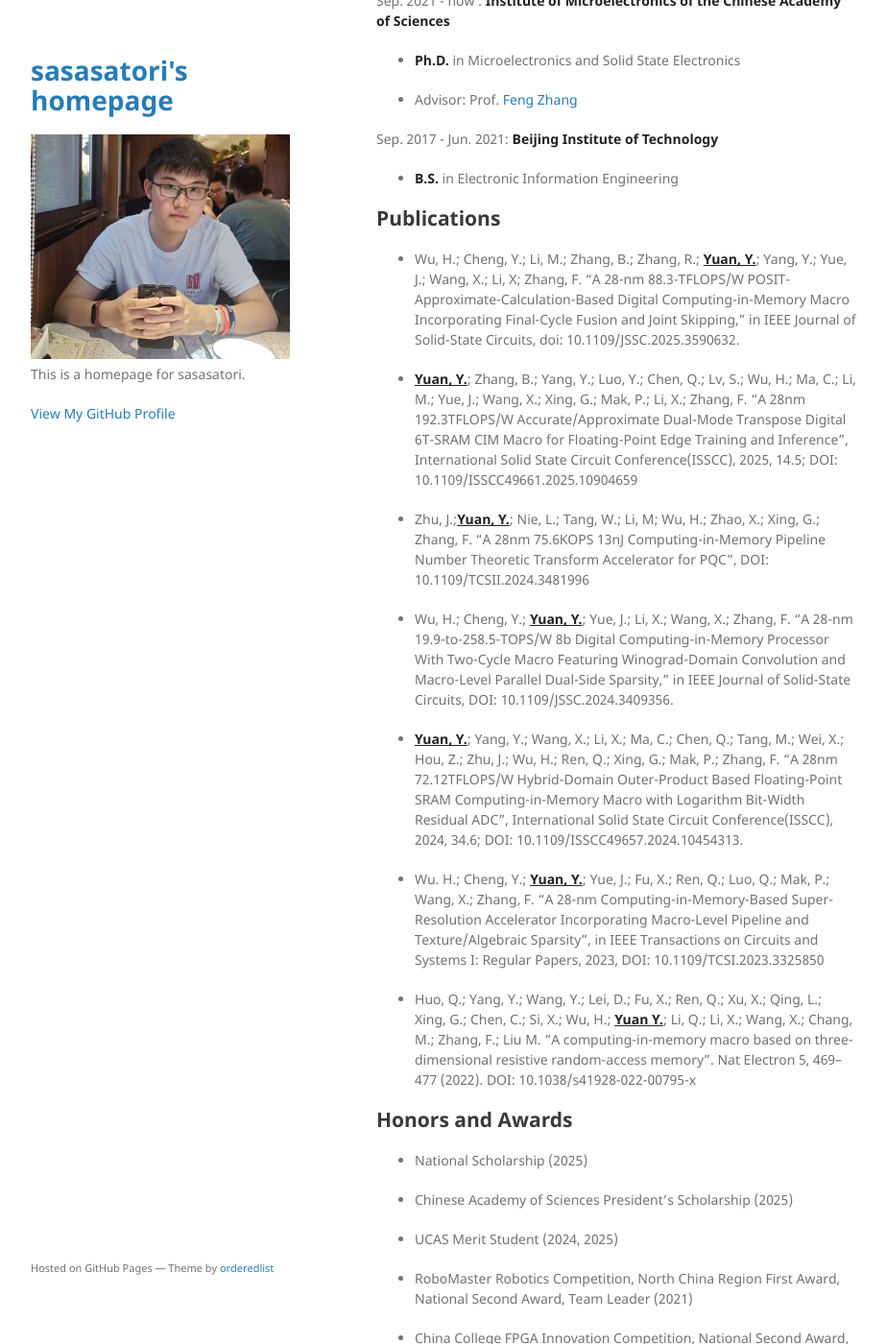
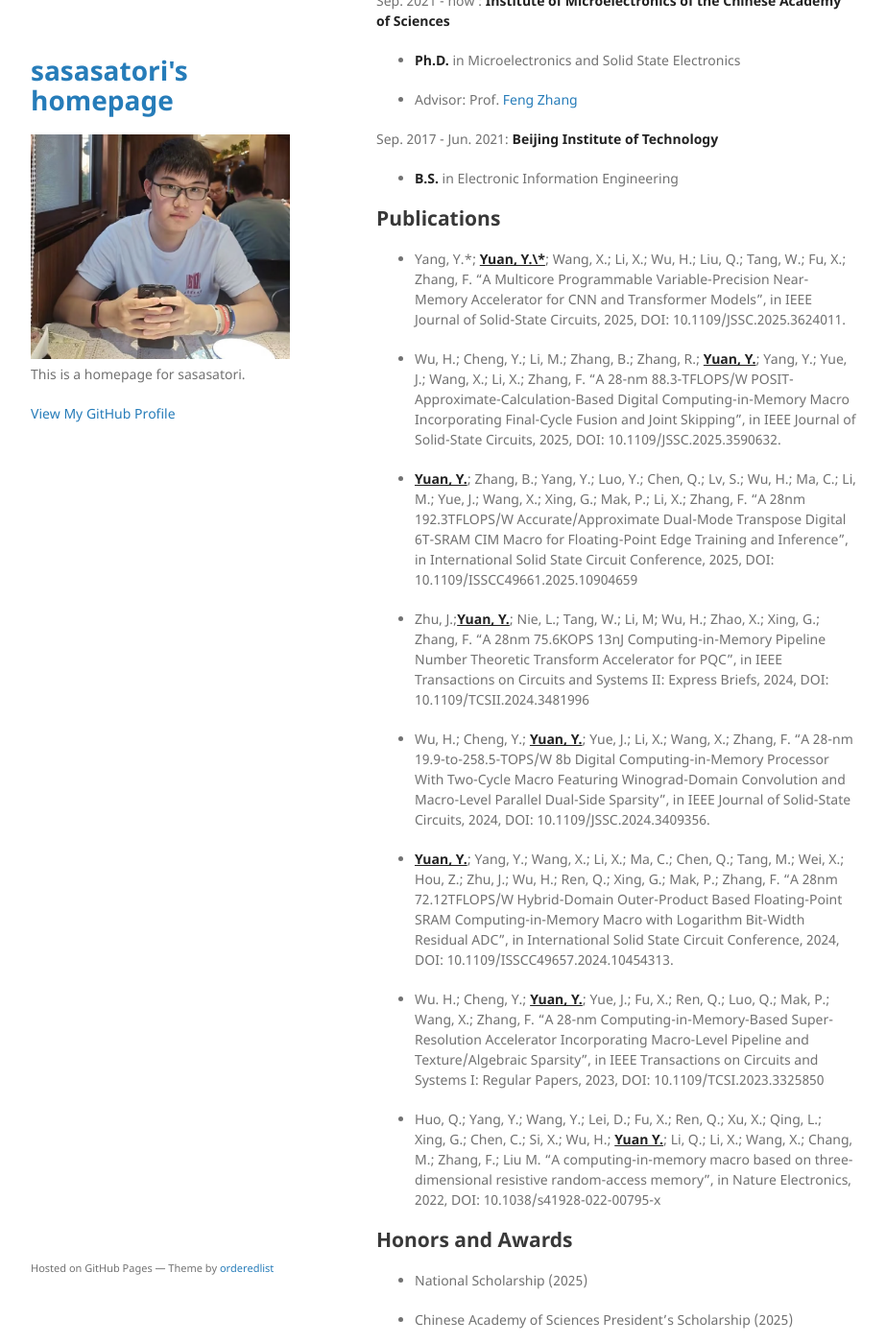
Before and after one commit to sasasatori/sasasatori.github.io, a Jekyll site: the page built from index.md, in a window 1280 px wide and 1400 px high, scrolled down 259 px. Shown: the whole window at 96% size, without its empty margins (178-1101 px from the left). Built offline with Jekyll 4.4.1, drawn with Linux system fonts in a browser that asks for light colours; our own code applies the rules of GitHub Pages for plain Markdown files.

Commit message:
update publications

```diff
--- a/index.md
+++ b/index.md
@@ -15,19 +15,21 @@ Sep. 2017 - Jun. 2021: **Beijing Institute of Technology**
 
 ## Publications
 
-- Wu, H.; Cheng, Y.; Li, M.; Zhang, B.; Zhang, R.; **<u>Yuan, Y.</u>**; Yang, Y.; Yue, J.; Wang, X.; Li, X; Zhang, F. "A 28-nm 88.3-TFLOPS/W POSIT-Approximate-Calculation-Based Digital Computing-in-Memory Macro Incorporating Final-Cycle Fusion and Joint Skipping," in IEEE Journal of Solid-State Circuits, doi: 10.1109/JSSC.2025.3590632.
+- Yang, Y.*; **<u>Yuan, Y.\*</u>**; Wang, X.; Li, X.; Wu, H.; Liu, Q.; Tang, W.; Fu, X.; Zhang, F. "A Multicore Programmable Variable-Precision Near-Memory Accelerator for CNN and Transformer Models", in IEEE Journal of Solid-State Circuits, 2025, DOI: 10.1109/JSSC.2025.3624011.
 
-- **<u>Yuan, Y.</u>**; Zhang, B.; Yang, Y.; Luo, Y.; Chen, Q.; Lv, S.; Wu, H.; Ma, C.; Li, M.; Yue, J.; Wang, X.; Xing, G.; Mak, P.; Li, X.; Zhang, F. "A 28nm 192.3TFLOPS/W Accurate/Approximate Dual-Mode Transpose Digital 6T-SRAM CIM Macro for Floating-Point Edge Training and Inference", International Solid State Circuit Conference(ISSCC), 2025, 14.5; DOI: 10.1109/ISSCC49661.2025.10904659
+- Wu, H.; Cheng, Y.; Li, M.; Zhang, B.; Zhang, R.; **<u>Yuan, Y.</u>**; Yang, Y.; Yue, J.; Wang, X.; Li, X.; Zhang, F. "A 28-nm 88.3-TFLOPS/W POSIT-Approximate-Calculation-Based Digital Computing-in-Memory Macro Incorporating Final-Cycle Fusion and Joint Skipping", in IEEE Journal of Solid-State Circuits, 2025, DOI: 10.1109/JSSC.2025.3590632.
 
-- Zhu, J.;**<u>Yuan, Y.</u>**; Nie, L.; Tang, W.; Li, M; Wu, H.; Zhao, X.; Xing, G.; Zhang, F. "A 28nm 75.6KOPS 13nJ Computing-in-Memory Pipeline Number Theoretic Transform Accelerator for PQC", DOI: 10.1109/TCSII.2024.3481996
+- **<u>Yuan, Y.</u>**; Zhang, B.; Yang, Y.; Luo, Y.; Chen, Q.; Lv, S.; Wu, H.; Ma, C.; Li, M.; Yue, J.; Wang, X.; Xing, G.; Mak, P.; Li, X.; Zhang, F. "A 28nm 192.3TFLOPS/W Accurate/Approximate Dual-Mode Transpose Digital 6T-SRAM CIM Macro for Floating-Point Edge Training and Inference", in International Solid State Circuit Conference, 2025, DOI: 10.1109/ISSCC49661.2025.10904659
 
-- Wu, H.; Cheng, Y.; **<u>Yuan, Y.</u>**; Yue, J.; Li, X.; Wang, X.; Zhang, F. "A 28-nm 19.9-to-258.5-TOPS/W 8b Digital Computing-in-Memory Processor With Two-Cycle Macro Featuring Winograd-Domain Convolution and Macro-Level Parallel Dual-Side Sparsity," in IEEE Journal of Solid-State Circuits, DOI: 10.1109/JSSC.2024.3409356.
+- Zhu, J.;**<u>Yuan, Y.</u>**; Nie, L.; Tang, W.; Li, M; Wu, H.; Zhao, X.; Xing, G.; Zhang, F. "A 28nm 75.6KOPS 13nJ Computing-in-Memory Pipeline Number Theoretic Transform Accelerator for PQC", in IEEE Transactions on Circuits and Systems II: Express Briefs, 2024, DOI: 10.1109/TCSII.2024.3481996
 
-- **<u>Yuan, Y.</u>**; Yang, Y.; Wang, X.; Li, X.; Ma, C.; Chen, Q.; Tang, M.; Wei, X.; Hou, Z.; Zhu, J.; Wu, H.; Ren, Q.; Xing, G.; Mak, P.; Zhang, F. "A 28nm 72.12TFLOPS/W Hybrid-Domain Outer-Product Based Floating-Point SRAM Computing-in-Memory Macro with Logarithm Bit-Width Residual ADC", International Solid State Circuit Conference(ISSCC), 2024, 34.6; DOI: 10.1109/ISSCC49657.2024.10454313.
+- Wu, H.; Cheng, Y.; **<u>Yuan, Y.</u>**; Yue, J.; Li, X.; Wang, X.; Zhang, F. "A 28-nm 19.9-to-258.5-TOPS/W 8b Digital Computing-in-Memory Processor With Two-Cycle Macro Featuring Winograd-Domain Convolution and Macro-Level Parallel Dual-Side Sparsity", in IEEE Journal of Solid-State Circuits, 2024, DOI: 10.1109/JSSC.2024.3409356.
+
+- **<u>Yuan, Y.</u>**; Yang, Y.; Wang, X.; Li, X.; Ma, C.; Chen, Q.; Tang, M.; Wei, X.; Hou, Z.; Zhu, J.; Wu, H.; Ren, Q.; Xing, G.; Mak, P.; Zhang, F. "A 28nm 72.12TFLOPS/W Hybrid-Domain Outer-Product Based Floating-Point SRAM Computing-in-Memory Macro with Logarithm Bit-Width Residual ADC", in International Solid State Circuit Conference, 2024, DOI: 10.1109/ISSCC49657.2024.10454313.
 
 - Wu. H.; Cheng, Y.; **<u>Yuan, Y.</u>**; Yue, J.; Fu, X.; Ren, Q.; Luo, Q.; Mak, P.; Wang, X.; Zhang, F. "A 28-nm Computing-in-Memory-Based Super-Resolution Accelerator Incorporating Macro-Level Pipeline and Texture/Algebraic Sparsity", in IEEE Transactions on Circuits and Systems I: Regular Papers, 2023, DOI: 10.1109/TCSI.2023.3325850
 
-- Huo, Q.; Yang, Y.; Wang, Y.; Lei, D.; Fu, X.; Ren, Q.; Xu, X.; Qing, L.; Xing, G.; Chen, C.; Si, X.; Wu, H.; **<u>Yuan Y.</u>**; Li, Q.; Li, X.; Wang, X.; Chang, M.; Zhang, F.; Liu M. "A computing-in-memory macro based on three-dimensional resistive random-access memory". Nat Electron 5, 469–477 (2022). DOI: 10.1038/s41928-022-00795-x
+- Huo, Q.; Yang, Y.; Wang, Y.; Lei, D.; Fu, X.; Ren, Q.; Xu, X.; Qing, L.; Xing, G.; Chen, C.; Si, X.; Wu, H.; **<u>Yuan Y.</u>**; Li, Q.; Li, X.; Wang, X.; Chang, M.; Zhang, F.; Liu M. "A computing-in-memory macro based on three-dimensional resistive random-access memory", in Nature Electronics, 2022, DOI: 10.1038/s41928-022-00795-x
 
 
 ## Honors and Awards
```
